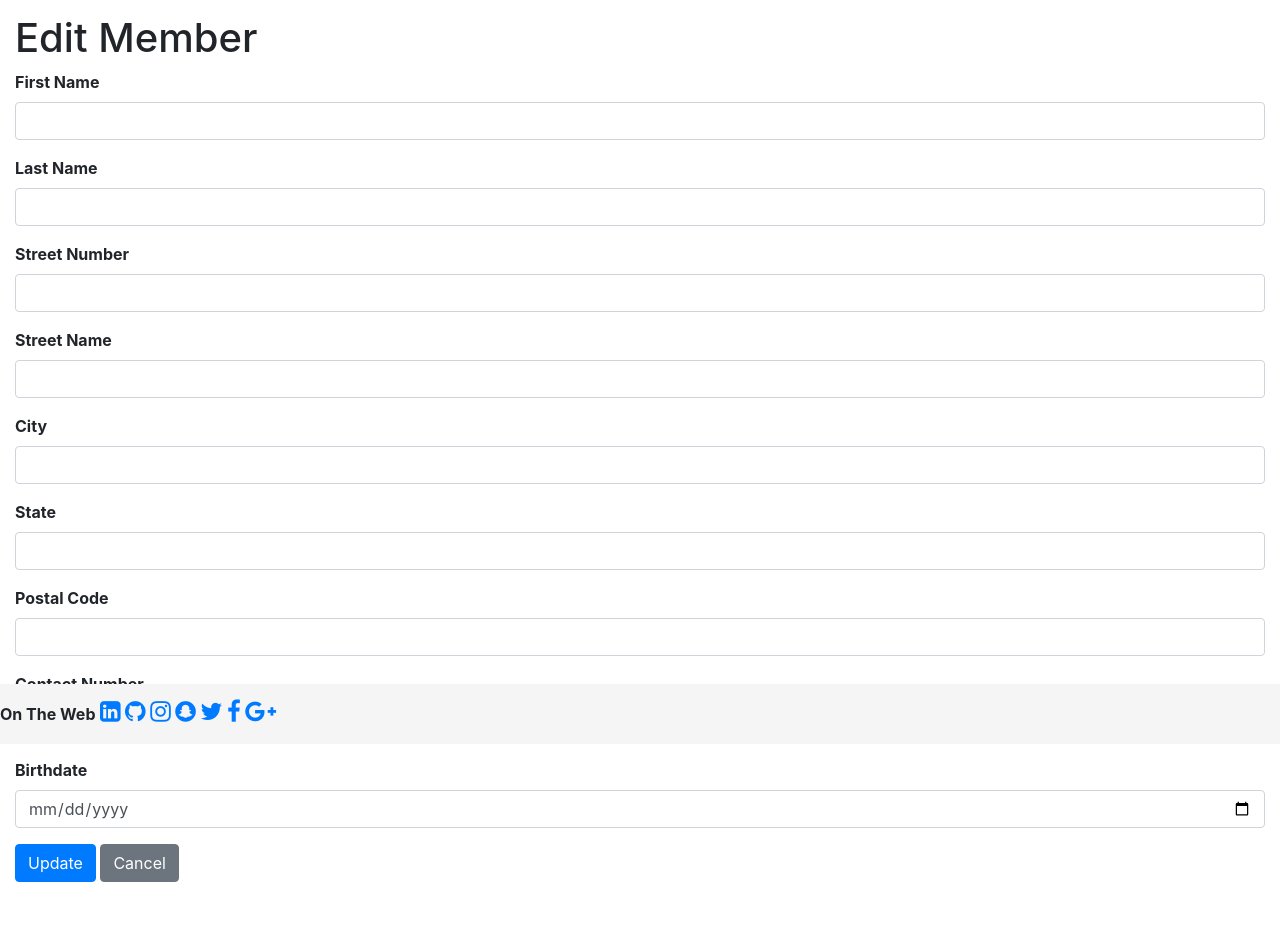
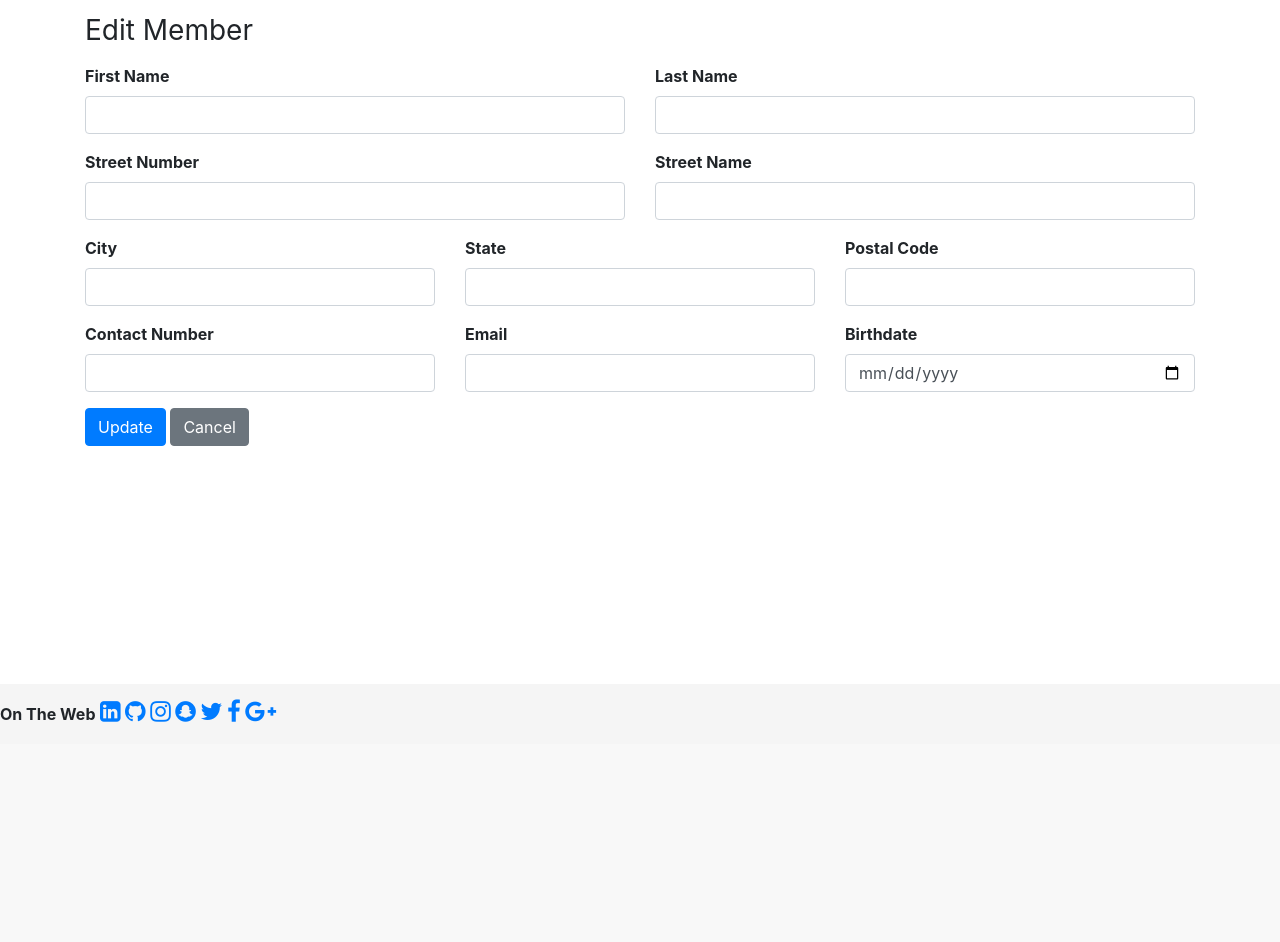
Before and after one commit to MKing301/membership, a Flask app: template templates/edit_member.html in a window 1280 px wide. Shown: the part 56-998 px from the top of the page. After the commit the page ends 778 px from the top, so only its background shows below. Run offline with Flask 2, Linux system fonts and the light colour scheme; the template is opened without the code that fills it: values that come from a table or form of the project are taken from there, others are empty; some libraries are stand-ins or nearby versions.

Commit message:
Update form layout on edit mem template

```diff
--- a/templates/edit_member.html
+++ b/templates/edit_member.html
@@ -1,49 +1,76 @@
 {% extends 'layout.html' %}
-
 {% block body %}
-    <div class="page-content">
-        <h1>Edit Member</h1>
+    <div class="container">
         {% from "includes/_formhelpers.html" import render_field %}
         <form action="{{ url_for('edit_member', member_id =  member_id) }}" method="POST">
             {{ form.csrf_token }}
+            <form-group form-group>
+            <h1 class="h3 mb-3 font-weight-normal">Edit Member</h1>
+            <div class="row">
+                <div class="col-sm">
 					<div class="form-group">
                         {{ render_field(form.first_name, class_="form-control") }}
                     </div>
+                </div>
+                <div class="col-sm">
 					<div class="form-group">
                         {{ render_field(form.last_name, class_="form-control") }}
                     </div>
+                </div>
+            </div>
+            <div class="row">
+                <div class="col-sm">
                     <div class="form-group">
                         {{ render_field(form.street_num, class_="form-control") }}
                     </div>
+                </div>
+                <div class="col-sm">
                     <div class="form-group">
                         {{ render_field(form.street_name, class_="form-control") }}
                     </div>
+                </div>
+            </div>
+            <div class="row">
+                <div class="col-sm">
                     <div class="form-group">
                         {{ render_field(form.city, class_="form-control") }}
                     </div>
+                </div>
+                <div class="col-sm">
                     <div class="form-group">
                         {{ render_field(form.state, class_="form-control") }}
                     </div>
+                </div>
+                <div class="col-sm">
                     <div class="form-group">
                         {{ render_field(form.postal_code, class_="form-control") }}
                     </div>
+                </div>
+            </div>
+            <div class="row">
+                <div class="col-sm">
                     <div class="form-group">
                         {{ render_field(form.contact_num, class_="form-control") }}
                     </div>
+                </div>
+                <div class="col-sm">
+                    <div class="form-group">
+                        {{ render_field(form.email, class_="form-control") }}
+                    </div>
+                </div>
+                <div class="col-sm">
                     <div class="form-group">
                         {{ render_field(form.birthdate, class_="form-control") }}
                     </div>
-                <div class="form-group">
-                    {{ render_field(form.member_tier, class_="form-control") }}
                 </div>
-                <div class="form-group">
-                    {{ render_field(form.assigned_elder_first_name, class_="form-control") }}
             </div>
-                <div class="form-group">
-                    {{ render_field(form.assigned_elder_last_name, class_="form-control") }}
-                </div>
+            <div class="row">
+				<div class="col-sm">
                     <input class="btn btn-primary" type="submit" value="Update">
                     <a href="/dashboard" class="btn btn-secondary">Cancel</a>
+                </div>
+            </div>
+        </form-group>
 	</form>
-    <div>
+</div>
 {% endblock %}
```
Lines whose indentation alone changed are shown as unchanged.
